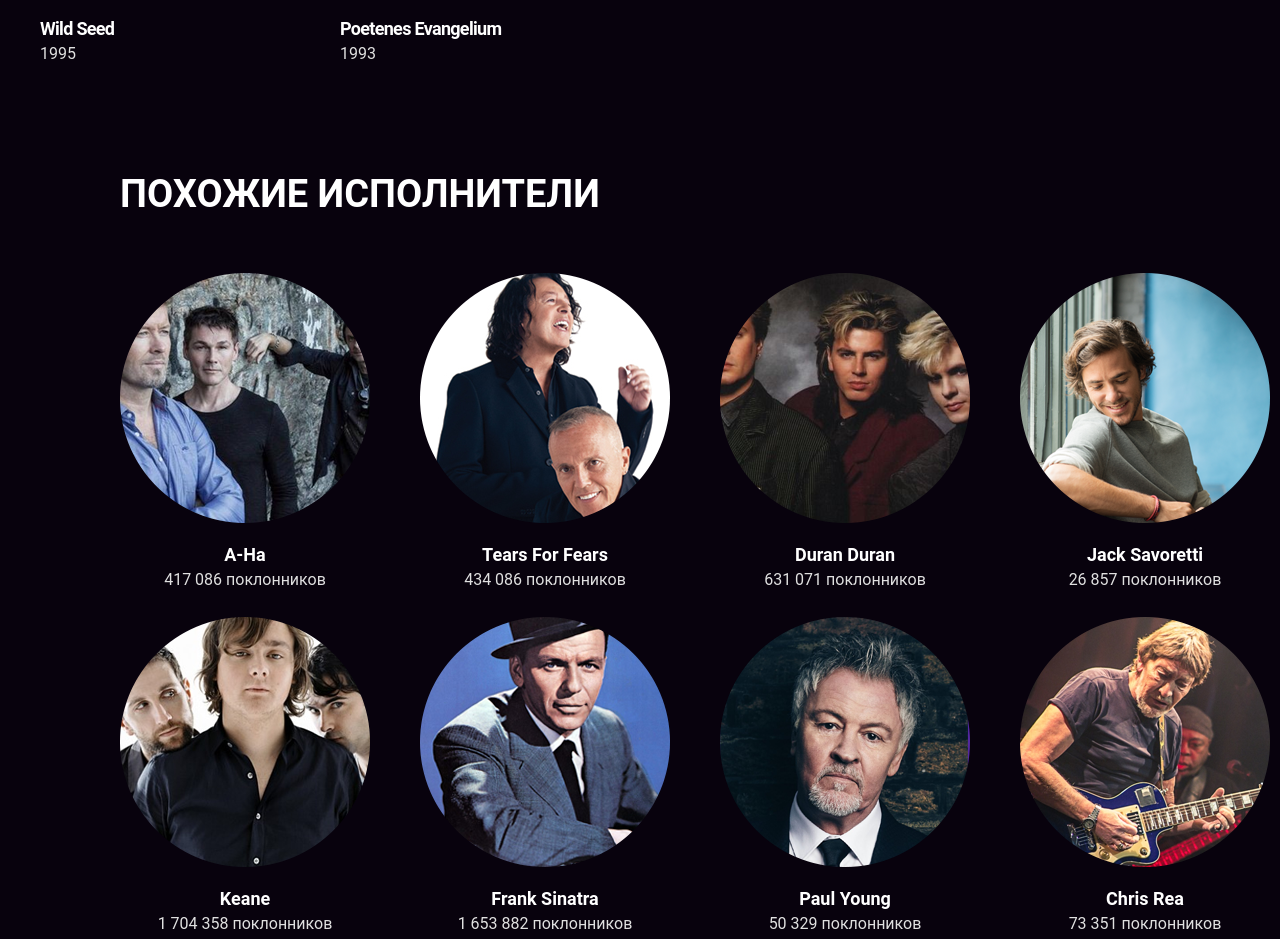
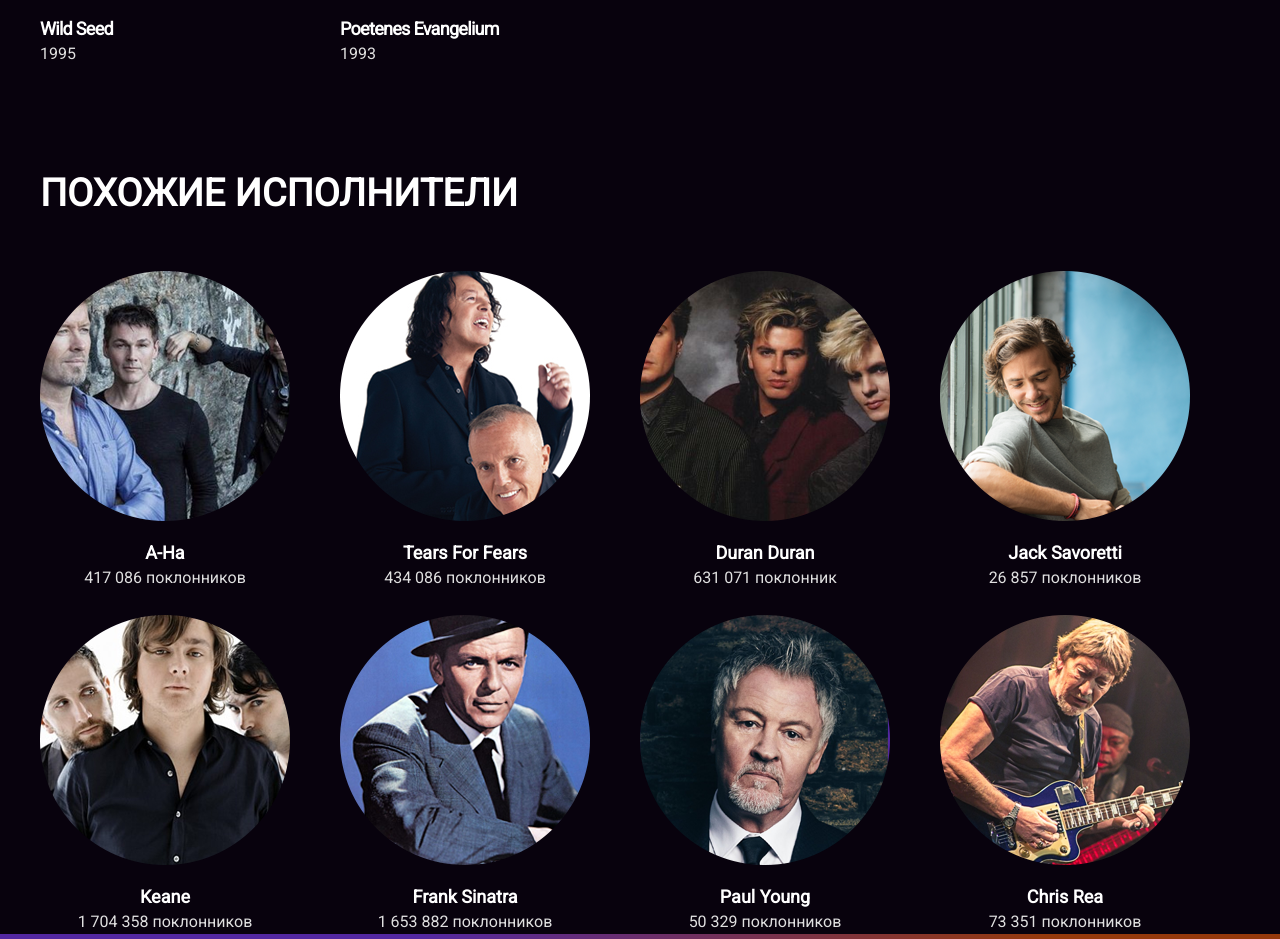
Before and after one commit to krass7/layout-designer-project-56, a website: page src/artist.html in a window 1280 px wide. Shown: the part 1935-2874 px from the top of the page. Drawn offline with Linux system fonts and the light colour scheme.

Commit message:
correction similar-artists

```diff
--- a/src/artist.html
+++ b/src/artist.html
@@ -176,7 +176,7 @@
           <img src="images/Duran_Duran.png" alt="Duran_Duran" />
           <div class="similar-info">
             <p class="font-size-18"><b>Duran Duran</b></p>
-            <p class="gray">631 071 поклонников</p>
+            <p class="gray">631 071 поклонник</p>
           </div>
         </div>
         <div class="similar-item">
--- a/src/scss/artist/similar-artists.scss
+++ b/src/scss/artist/similar-artists.scss
@@ -8,14 +8,14 @@
 
 .back-similar-artists {
   width: 100%;
-  max-width: 1440px;
+  max-width: 1240px;
   background: $black;
   color: $white;
-  padding: 100px 0 100px 120px;
+  padding: 99px 20px 0;
   text-align: left;
 
   & h2 {
-    margin-bottom: 50px;
+    margin-bottom: 49px;
   }
 }
 
--- a/src/scss/general.scss
+++ b/src/scss/general.scss
@@ -1,3 +1,5 @@
+@import url("https://fonts.googleapis.com/css2?family=Roboto&display=swap");
+
 * {
   box-sizing: border-box;
   margin: 0;
```
Also changed, not shown: src/css/artist.css, 1 other file.
